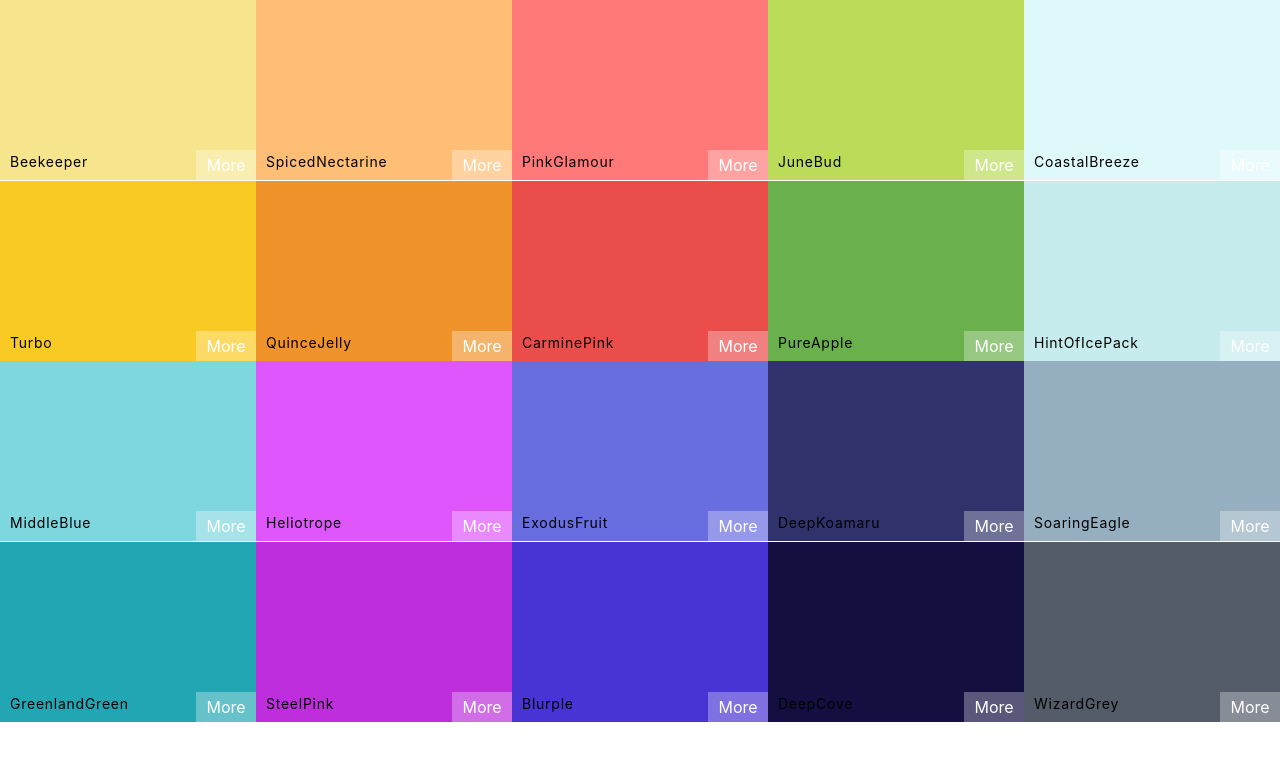
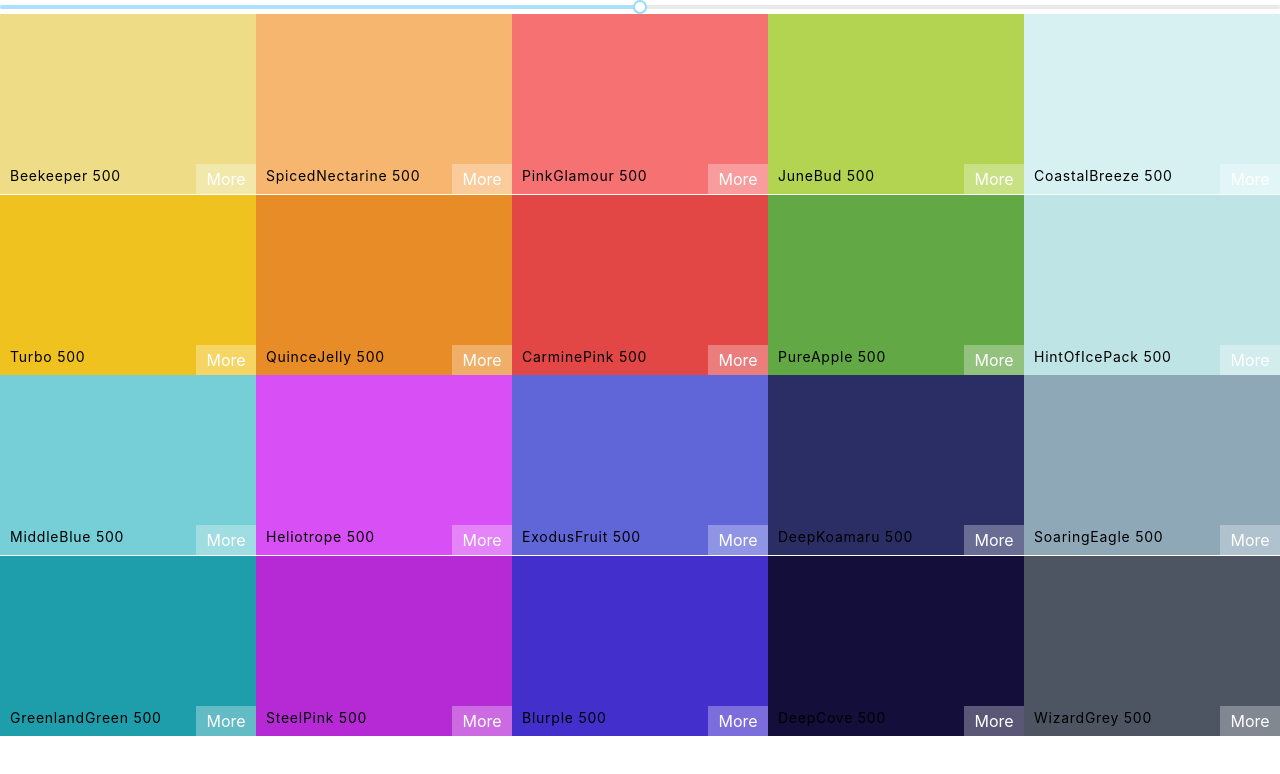
Before and after one commit to dmaixner93/color_app, a React (Create React App) app: page / in a window 1280 px wide. Shown: the top 774 px of the page. Built offline with nearby package versions, Linux system fonts and the light colour scheme.

Commit message:
Added unstyled color slider

```diff
--- a/package.json
+++ b/package.json
@@ -7,6 +7,7 @@
     "@testing-library/react": "^9.5.0",
     "@testing-library/user-event": "^7.2.1",
     "chroma-js": "^2.1.0",
+    "rc-slider": "^9.2.4",
     "react": "^16.13.1",
     "react-copy-to-clipboard": "^5.0.2",
     "react-dom": "^16.13.1",
--- a/src/App.js
+++ b/src/App.js
@@ -5,9 +5,8 @@
 
 class App extends Component {
   render() {
-    console.log(generatePalettes(seedColors[4]));
     return (
-      <Palette {...seedColors[4]}/>
+      <Palette palette={generatePalettes(seedColors[4])}/>
     )
   }
 }
--- a/src/Palette.js
+++ b/src/Palette.js
@@ -1,14 +1,33 @@
 import React, { Component } from 'react';
 import './Palette.css';
 import ColorBox from './ColorBox.js';
+import Slider from 'rc-slider';
+import 'rc-slider/assets/index.css';
 
 class Palette extends Component {
+    constructor(props) {
+        super(props);
+        this.state = { level: 500 };
+        this.changeLevel = this.changeLevel.bind(this);
+    }
+    changeLevel(newLevel) {
+        this.setState({ level: newLevel });
+    }
     render() {
-        const colorBoxes = this.props.colors.map(color => (
-            <ColorBox background={color.color} name={color.name} />
+        const { colors } = this.props.palette;
+        const { level } = this.state;
+        const colorBoxes = colors[level].map(color => (
+            <ColorBox background={color.hex} name={color.name} />
         ));
         return (
             <div className="Palette">
+                <Slider
+                    defaultValue={level}
+                    min={100}
+                    max={900}
+                    step={100}
+                    onAfterChange={this.changeLevel}
+                />
                 {/* Navbar goes here */}
                 <div className="Palette-colors">{colorBoxes}</div>
                 {/* Footer goes here */}
```
Also changed, not shown: 1 other file (tests, documents, lock files or other folders).
